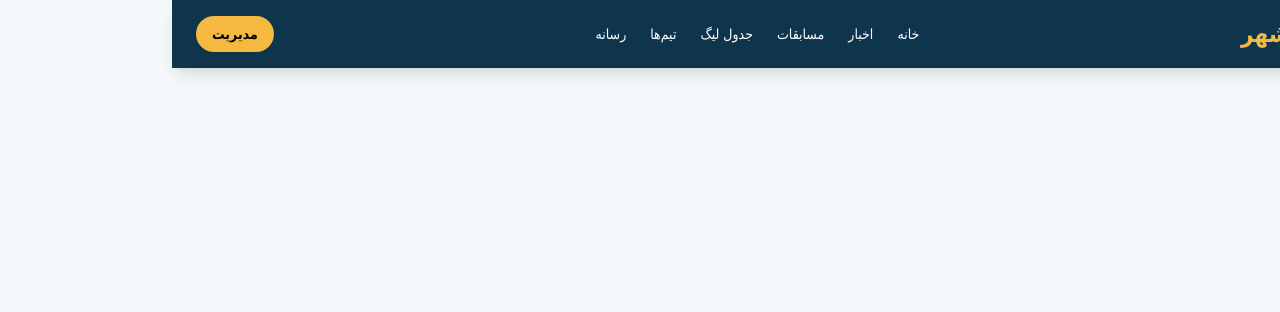
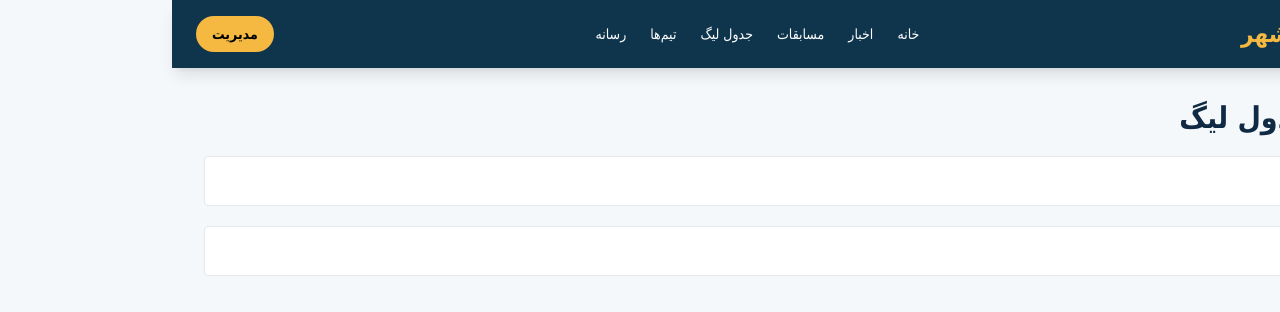
Before and after one commit to mdarzand0315-sys/football-bushehr-v2, a Next.js app: page /admin/table in a window 1280 px wide. Shown: the top 312 px of the page. Built offline with nearby package versions, Linux system fonts and the light colour scheme.

Commit message:
Implement admin league table manager

```diff
--- a/components/admin/TableManager.tsx
+++ b/components/admin/TableManager.tsx
@@ -1 +1,28 @@
-export default function TableManager(){return <div className='p-8'>مدیریت جدول لیگ</div>}
+"use client";
+
+import { useState } from "react";
+
+export default function TableManager(){
+  const [team,setTeam]=useState("");
+  const [points,setPoints]=useState(0);
+  const [rows,setRows]=useState<any[]>([]);
+
+  async function add(){
+    const res=await fetch('/api/standings',{
+      method:'POST',
+      headers:{'Content-Type':'application/json'},
+      body:JSON.stringify({team,points})
+    });
+    const data=await res.json();
+    setRows([...rows,data]);
+    setTeam("");
+  }
+
+  return <main className="p-8 space-y-5">
+    <h1 className="text-3xl font-bold">مدیریت جدول لیگ</h1>
+    <input className="border p-3 rounded w-full" placeholder="نام تیم" value={team} onChange={e=>setTeam(e.target.value)} />
+    <input className="border p-3 rounded w-full" type="number" placeholder="امتیاز" value={points} onChange={e=>setPoints(Number(e.target.value))} />
+    <button className="bg-blue-700 text-white px-5 py-2 rounded" onClick={add}>ثبت جدول</button>
+    {rows.map(r=><div className="border p-3 rounded" key={r.id}>{r.team} - {r.points} امتیاز</div>)}
+  </main>
+}
```
